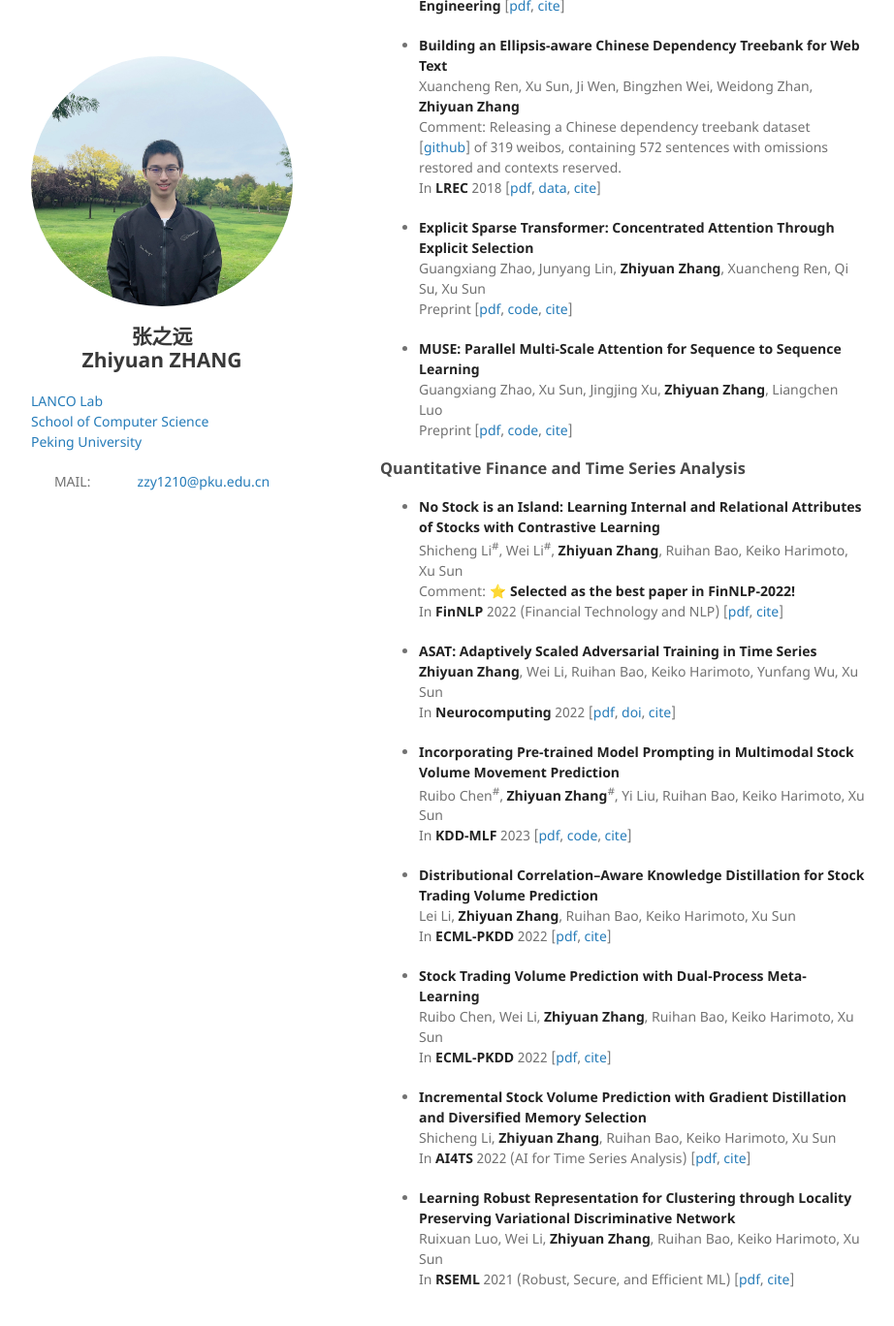
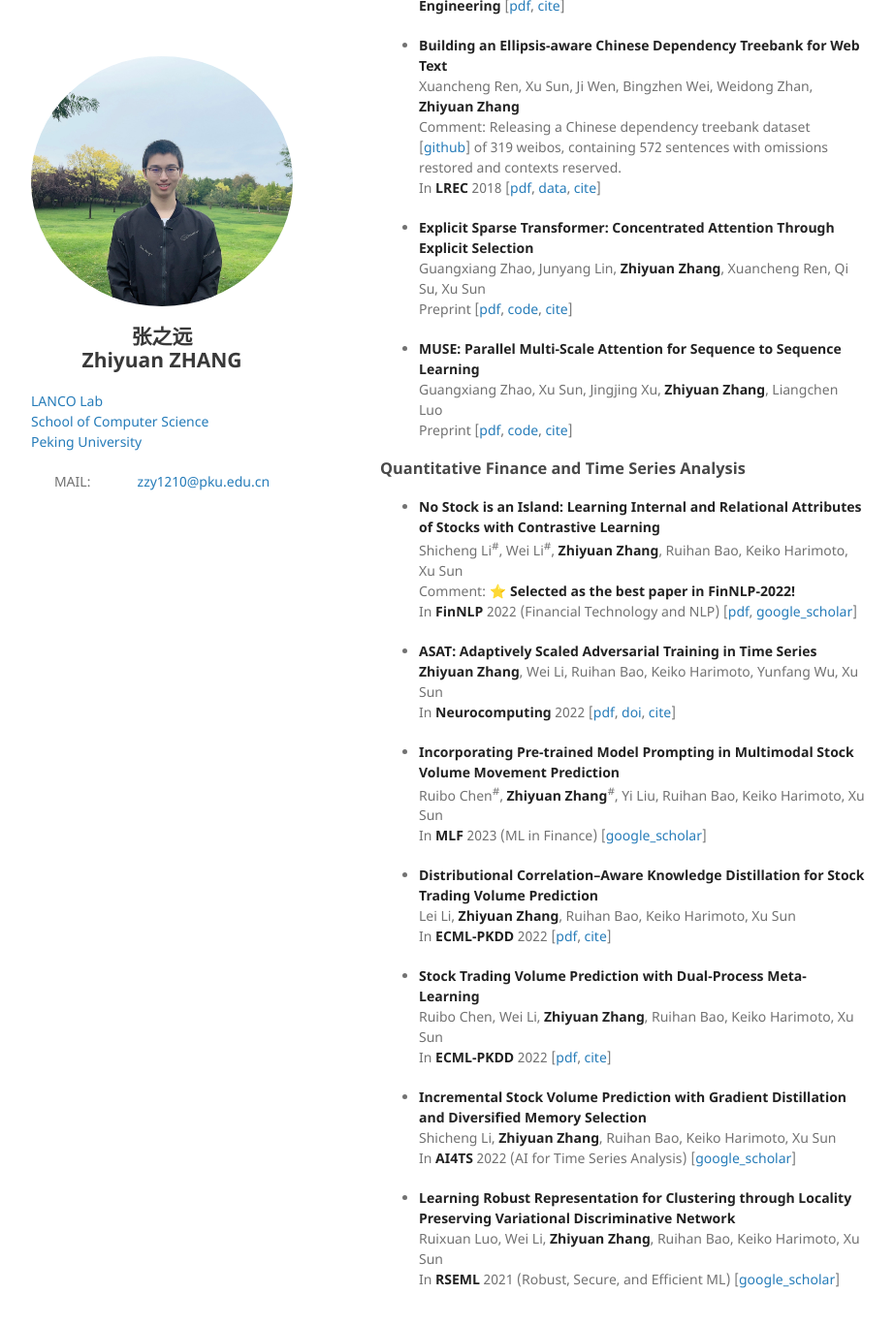
Before and after one commit to pkuzzy/pkuzzy.github.io, a Jekyll site: the page built from index.md, in a window 1280 px wide and 1400 px high, scrolled down 6521 px. Shown: the top 1368 px of the window at 97% size, without its empty margins (178-1100 px from the left). Built offline with Jekyll 4.4.1, drawn with Linux system fonts in a browser that asks for light colours; nearby versions of some CDN libraries; our own code applies the rules of GitHub Pages for plain Markdown files.

Commit message:
Update index.md

```diff
--- a/index.md
+++ b/index.md
@@ -237,7 +237,7 @@ Zhiyuan Zhang has published **28 papers**, including **14 first-author papers**.
 - **No Stock is an Island: Learning Internal and Relational Attributes of Stocks with Contrastive Learning**
   Shicheng Li<sup>\#</sup>, Wei Li<sup>\#</sup>, **Zhiyuan Zhang**, Ruihan Bao, Keiko Harimoto, Xu Sun
   Comment: ⭐ **Selected as the best paper in FinNLP-2022!**
-  In **FinNLP** 2022 (Financial Technology and NLP) [[pdf](https://aclanthology.org/2022.finnlp-1.20.pdf), [cite](https://www.semanticscholar.org/paper/No-Stock-is-an-Island%3A-Learning-Internal-and-of-Li-Li/a89aab0fcbf06867c32e8444529dc6545b636964)]
+  In **FinNLP** 2022 (Financial Technology and NLP) [[pdf](https://aclanthology.org/2022.finnlp-1.20.pdf), [google_scholar](https://scholar.google.com/scholar?hl=zh-CN&as_sdt=0%2C5&as_vis=1&q=No+Stock+is+an+Island%3A+Learning+Internal+and+Relational+Attributes+of+Stocks+with+Contrastive+Learning&btnG=)]
 
 - **ASAT: Adaptively Scaled Adversarial Training in Time Series**
   **Zhiyuan Zhang**, Wei Li, Ruihan Bao, Keiko Harimoto, Yunfang Wu, Xu Sun
@@ -245,7 +245,7 @@ Zhiyuan Zhang has published **28 papers**, including **14 first-author papers**.
 
 - **Incorporating Pre-trained Model Prompting in Multimodal Stock Volume Movement Prediction**
   Ruibo Chen<sup>\#</sup>, **Zhiyuan Zhang**<sup>\#</sup>, Yi Liu, Ruihan Bao, Keiko Harimoto, Xu Sun
-  In **KDD-MLF** 2023 [[pdf](https://arxiv.org/pdf/2309.05608v1.pdf), [code](https://github.com/rayruibochen/promuse), [cite](https://scholar.google.com/scholar?q=Incorporating+Pre-trained+Model+Prompting+in+Multimodal+Stock+Volume+Movement+Prediction&hl=zh-CN&as_sdt=0&as_vis=1&oi=scholart)]
+  In **MLF** 2023 (ML in Finance) [[google_scholar](https://scholar.google.com/scholar?q=Incorporating+Pre-trained+Model+Prompting+in+Multimodal+Stock+Volume+Movement+Prediction&hl=zh-CN&as_sdt=0&as_vis=1&oi=scholart)]
 
 - **Distributional Correlation--Aware Knowledge Distillation for Stock Trading Volume Prediction**
   Lei Li, **Zhiyuan Zhang**, Ruihan Bao, Keiko Harimoto, Xu Sun
@@ -257,8 +257,8 @@ Zhiyuan Zhang has published **28 papers**, including **14 first-author papers**.
 
 - **Incremental Stock Volume Prediction with Gradient Distillation and Diversified Memory Selection**
   Shicheng Li, **Zhiyuan Zhang**, Ruihan Bao, Keiko Harimoto, Xu Sun
-  In **AI4TS** 2022 (AI for Time Series Analysis) [[pdf](https://ai4ts.github.io/CameraReadys/11/CameraReady/IJCAI22_Incremental_Volume_Prediction%20(camera%20ready).pdf), [cite](https://scholar.google.com/scholar?q=Incremental+Stock+Volume+Prediction+with+Gradient+Distillation+and+Diversified+Memory+Selection&hl=zh-CN&as_sdt=0&as_vis=1&oi=scholart)]
+  In **AI4TS** 2022 (AI for Time Series Analysis) [[google_scholar](https://scholar.google.com/scholar?q=Incremental+Stock+Volume+Prediction+with+Gradient+Distillation+and+Diversified+Memory+Selection&hl=zh-CN&as_sdt=0&as_vis=1&oi=scholart)]
 
  - **Learning Robust Representation for Clustering through Locality Preserving Variational Discriminative Network**
   Ruixuan Luo, Wei Li, **Zhiyuan Zhang**, Ruihan Bao, Keiko Harimoto, Xu Sun
-  In **RSEML** 2021 (Robust, Secure, and Efficient ML) [[pdf](https://arxiv.org/pdf/2012.13489.pdf), [cite](https://dblp.uni-trier.de/rec/journals/corr/abs-2012-13489.html?view=bibtex)]
+  In **RSEML** 2021 (Robust, Secure, and Efficient ML) [[google_scholar](https://scholar.google.com/scholar?hl=zh-CN&as_sdt=0%2C5&as_vis=1&q=Learning+Robust+Representation+for+Clustering+through+Locality+Preserving+Variational+Discriminative+Network&btnG=)]
```
